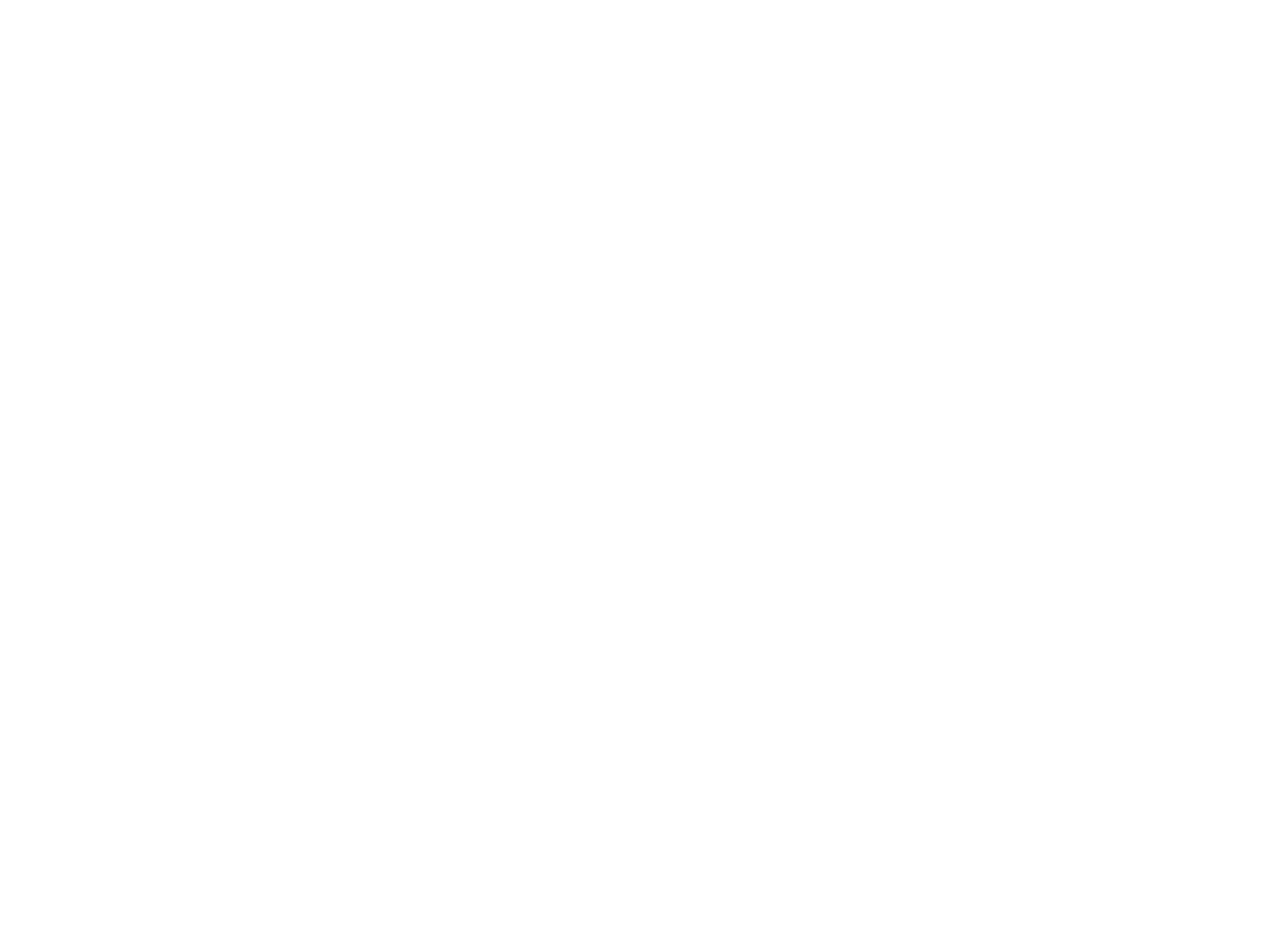
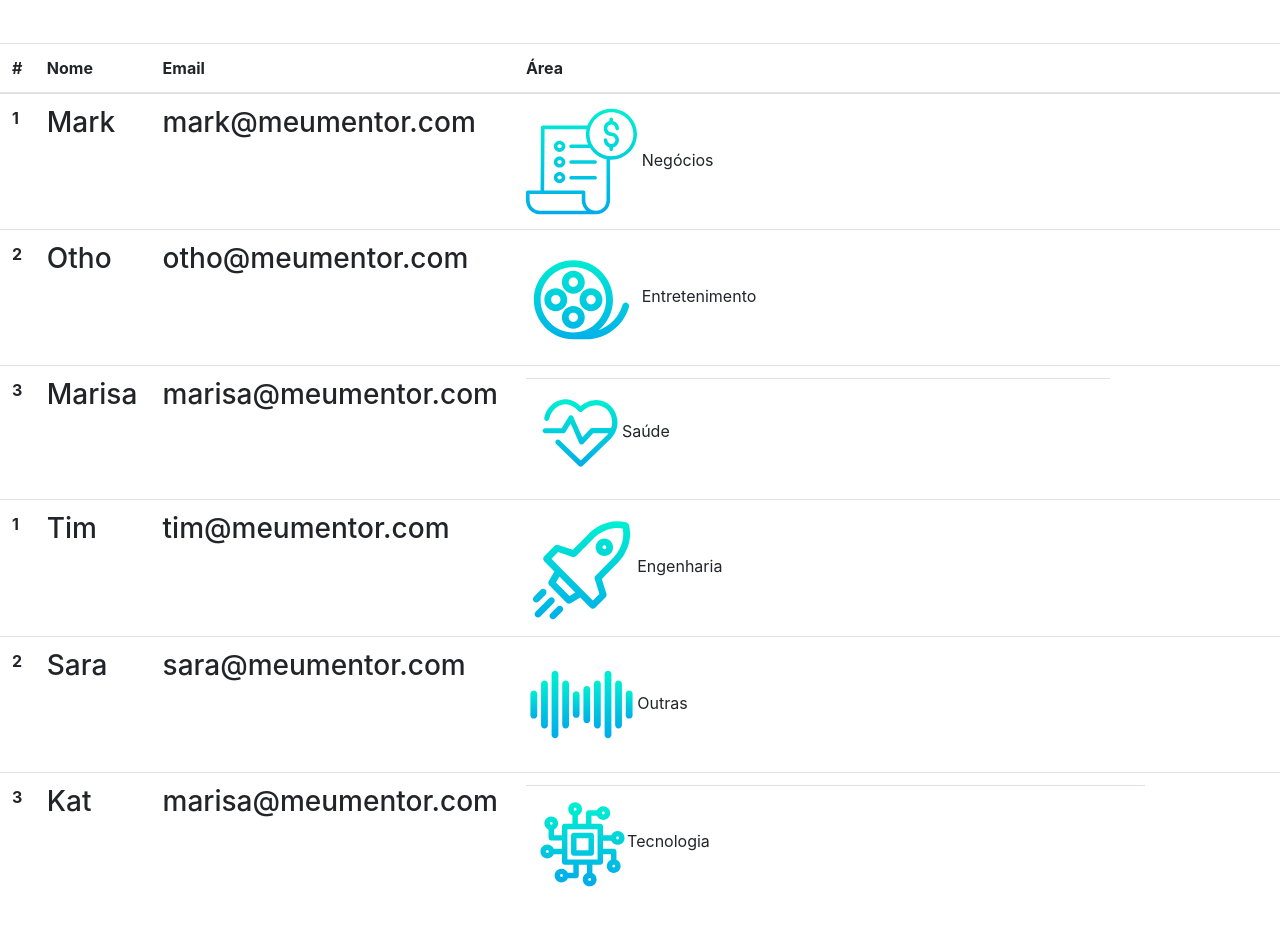
Before and after one commit to joao-vgarcia/hackaton-ccr, a React (Create React App) app: page /listaMentores in a window 1280 px wide. Shown: the part 1054-1980 px from the top of the page. Before the commit the page ends 800 px from the top, so only its background shows below. Built offline with nearby package versions, Linux system fonts and the light colour scheme.

Commit message:
page list mentors

```diff
--- a/public/index.html
+++ b/public/index.html
@@ -16,10 +16,14 @@
     <style>
       @import url('https://fonts.googleapis.com/css2?family=Saira+Condensed:wght@200&display=swap');
       </style>
+    <link rel="stylesheet" href="https://maxcdn.bootstrapcdn.com/bootstrap/4.0.0/css/bootstrap.min.css" integrity="sha384-Gn5384xqQ1aoWXA+058RXPxPg6fy4IWvTNh0E263XmFcJlSAwiGgFAW/dAiS6JXm" crossorigin="anonymous">
   </head>
   <body>
     <noscript>You need to enable JavaScript to run this app.</noscript>
     <div id="root"></div>
+    <script src="https://code.jquery.com/jquery-3.2.1.slim.min.js" integrity="sha384-KJ3o2DKtIkvYIK3UENzmM7KCkRr/rE9/Qpg6aAZGJwFDMVNA/GpGFF93hXpG5KkN" crossorigin="anonymous"></script>
+<script src="https://cdnjs.cloudflare.com/ajax/libs/popper.js/1.12.9/umd/popper.min.js" integrity="sha384-ApNbgh9B+Y1QKtv3Rn7W3mgPxhU9K/ScQsAP7hUibX39j7fakFPskvXusvfa0b4Q" crossorigin="anonymous"></script>
+<script src="https://maxcdn.bootstrapcdn.com/bootstrap/4.0.0/js/bootstrap.min.js" integrity="sha384-JZR6Spejh4U02d8jOt6vLEHfe/JQGiRRSQQxSfFWpi1MquVdAyjUar5+76PVCmYl" crossorigin="anonymous"></script>
 
   </body>
 </html>
--- a/src/App.js
+++ b/src/App.js
@@ -1,5 +1,6 @@
 import Register from "./pages/register";
 import Fields from "./pages/fields";
+import Mentors from "./pages/listMentors"
 import React from "react";
 import { BrowserRouter as Router, Switch, Route } from "react-router-dom";
 
@@ -14,6 +15,9 @@
           <Route path="/areas">
             <Fields />
           </Route>
+          <Route path="/listaMentores">
+            <Mentors />
+          </Route>
         </Switch>
       </Router>
     </div>
--- /dev/null
+++ b/src/pages/listMentors.js
@@ -0,0 +1,69 @@
+import ponte from "../assets/ponte.png";
+import tecnologia from "../assets/cpu.svg";
+import engenharia from "../assets/rocket-launch.svg";
+import entretenimento from "../assets/film-reel.svg";
+import negocios from "../assets/bill.svg";
+import saude from "../assets/cardiogram.svg";
+import outras from "../assets/sound-waves.svg";
+import "./fields.css";
+import React from "react";
+
+
+function Mentors() {
+  return (
+    <>
+      <img src={ponte} alt="ponte" className="imagem" />
+      <h2 className="areas">Lista de Mentores</h2>
+      <table class="table">
+        <thead>
+          <tr>
+            <th scope="col">#</th>
+            <th scope="col">Nome</th>
+            <th scope="col">Email</th>
+            <th scope="col">Área</th>
+          </tr>
+        </thead>
+        <tbody>
+          <tr tabIndex="1">
+            <th scope="row" >1</th>
+            <td><h3>Mark</h3></td>
+            <td tabIndex="2"><h3>mark@meumentor.com</h3></td>
+            <td><img src={negocios} alt="papel com dinheiro" className="icone" width="5px" height="5px"/> Negócios</td>
+          </tr>
+          <tr tabIndex="3">
+            <th scope="row">2</th>
+            <td><h3>Otho</h3></td>
+            <td tabIndex="4"><h3>otho@meumentor.com</h3></td>
+            <td><img src={entretenimento} alt="rolo de filme" className="icone" width="5px" height="5px"/> Entretenimento</td>
+          </tr>
+          <tr tabIndex="5">
+            <th scope="row">3</th>
+            <td><h3>Marisa</h3></td>
+            <td tabIndex="6"><h3>marisa@meumentor.com</h3></td>
+            <td><td><img src={saude} alt="coração com pulso" className="icone" width="5px" height="5px"/>Saúde</td></td>
+          </tr>
+          <tr tabIndex="7">
+            <th scope="row" >1</th>
+            <td><h3>Tim</h3></td>
+            <td tabIndex="8"><h3>tim@meumentor.com</h3></td>
+            <td><img src={engenharia} alt="foguete" className="icone" width="5px" height="5px"/>Engenharia</td>
+          </tr>
+          <tr tabIndex="9">
+            <th scope="row">2</th>
+            <td><h3>Sara</h3></td>
+            <td tabIndex="10"><h3>sara@meumentor.com</h3></td>
+            <td><img src={outras} alt="ondas" className="icone" width="5px" height="5px"/>Outras</td>
+          </tr>
+          <tr tabIndex="11">
+            <th scope="row">3</th>
+            <td><h3>Kat</h3></td>
+            <td tabIndex="12"><h3>marisa@meumentor.com</h3></td>
+            <td><td><img src={tecnologia} alt="cpu" className="icone" width="5px" height="5px"/>Tecnologia</td></td>
+          </tr>
+        </tbody>
+      </table>
+    </>
+  );
+}
+
+export default Mentors;
```
Also changed, not shown: src/pages/fields.css (+0 -9 lines).
